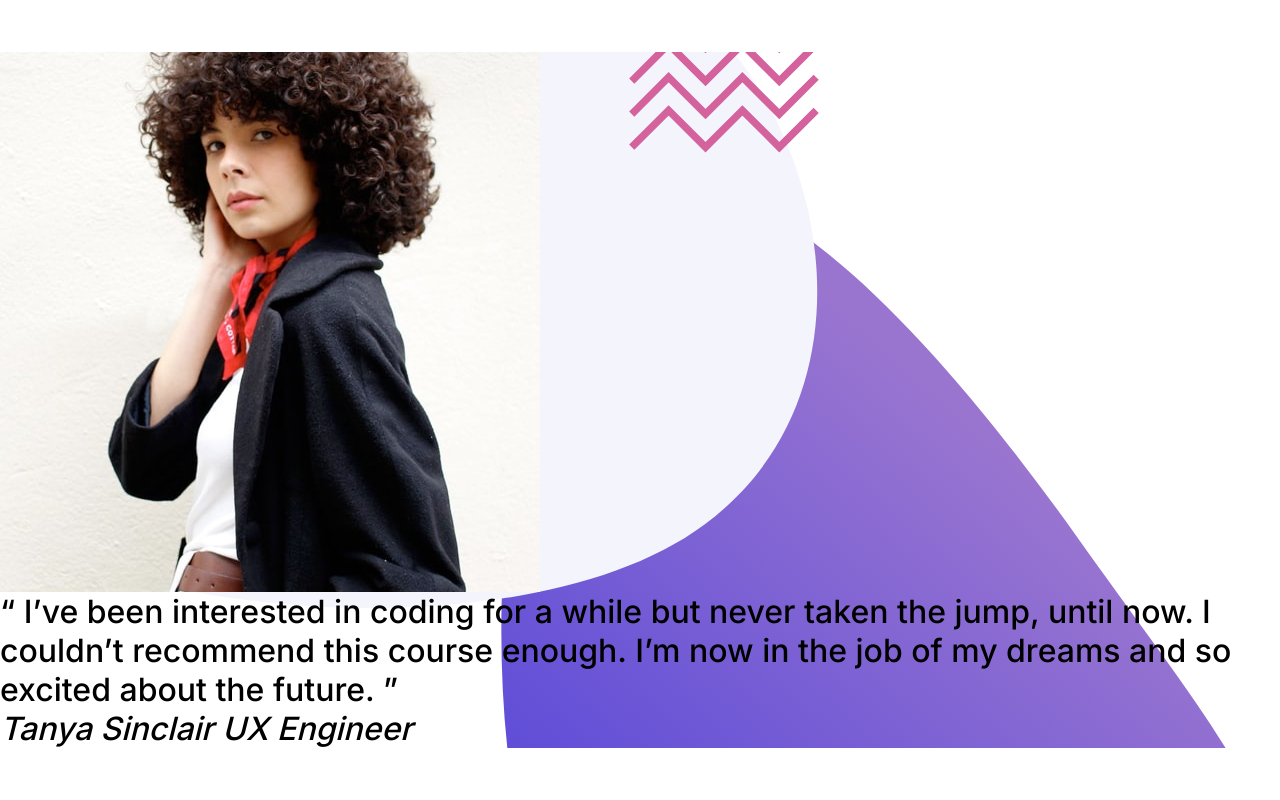
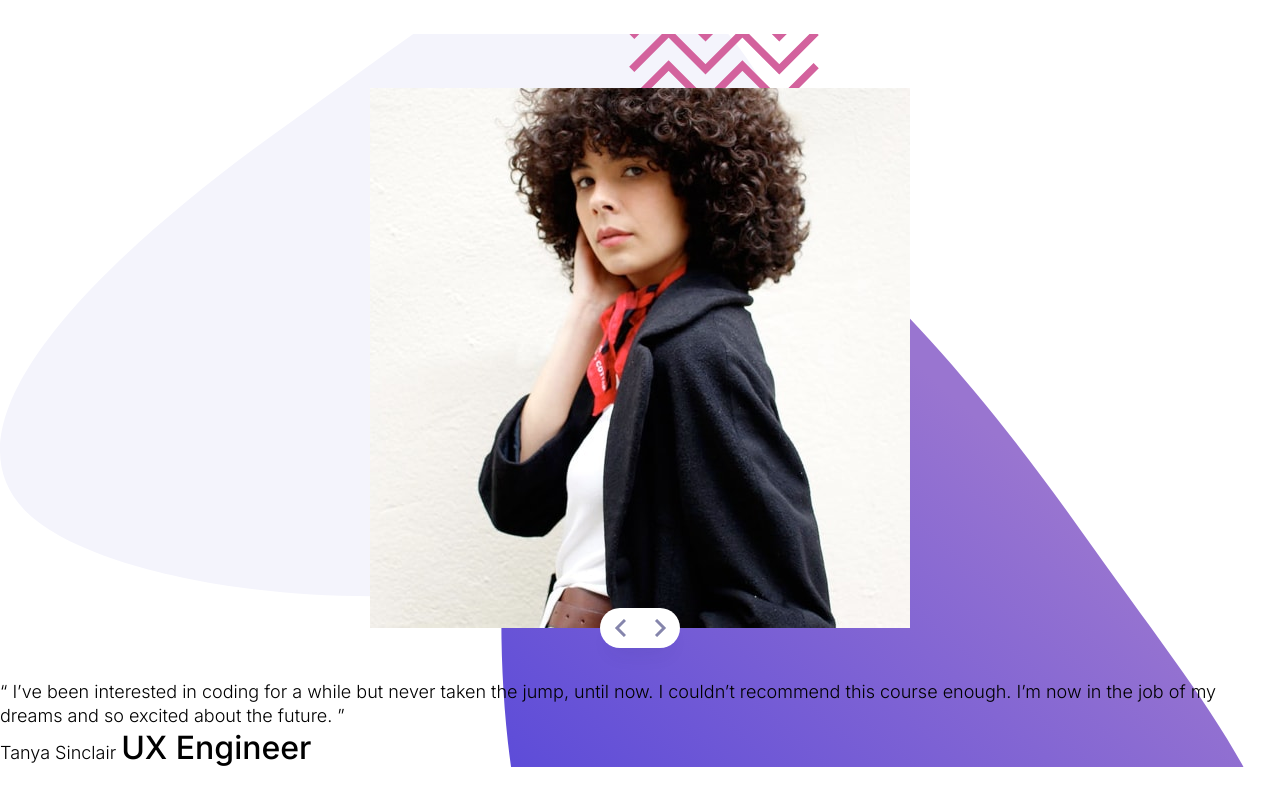
Before and after one commit to Huayao-Zheng/testimonials-slider, a plain HTML site: page index.html in a window 1280 px wide. Drawn offline with Linux system fonts and the light colour scheme.

Commit message:
styled avatar and slide buttons

```diff
--- a/index.html
+++ b/index.html
@@ -12,15 +12,20 @@
   </head>
   <body>
     <main>
-      <div class="avatar">
+      <div class="avatar-contianer">
         <img src="images/image-tanya.jpg" alt="UX engineer" />
+        <div class="arrow-btns-container">
+          <button class="left-arrow"></button>
+          <button class="right-arrow"></button>
+        </div>
       </div>
 
       <blockquote>
         <p>
           “ I’ve been interested in coding for a while but never taken the jump, until now. I couldn’t recommend this course enough. I’m now in the job of my dreams and so excited about the future. ”
         </p>
-        <cite>Tanya Sinclair <span class="job-title">UX Engineer</span></cite>
+        <cite>Tanya Sinclair </cite>
+        <span class="job-title">UX Engineer</span>
       </blockquote>
     </main>
   </body>
--- a/scss/_testimonials.scss
+++ b/scss/_testimonials.scss
@@ -1,3 +1,6 @@
+/*
+  main container
+*/
 main {
   max-width: 1440px;
   min-width: 375px;
@@ -8,11 +11,93 @@ main {
   background-size: 100%;
   background-position: center top 17%;
 
-  // &::before {
-  //   content: '';
-  //   position: absolute;
+  /*
+      avatar container
+  */
+  .avatar-contianer {
+    display: flex;
+    justify-content: center;
+    padding-top: 54px;
+    position: relative;
+    margin-bottom: 52px;
 
-  //   width: 326px;
-  //   height: 307px;
-  // }
+    /*
+      avatar img
+    */
+    &::before {
+      content: '';
+      position: absolute;
+      width: 12px;
+      height: 12px;
+    }
+
+    /*
+      slider-btns-container
+    */
+    .arrow-btns-container {
+      content: '';
+      position: absolute;
+      bottom: 0;
+      left: 50%;
+      transform: translate(-50%, 50%);
+      width: 80px;
+      height: 40px;
+      border-radius: 28px;
+      background-color: #fff;
+      box-shadow: 0px 15px 20px -10px rgba(36, 36, 113, 0.0991313);
+      display: flex;
+      overflow: hidden;
+
+      /*
+        left arrow & right arrow
+      */
+      .left-arrow,
+      .right-arrow {
+        width: 50%;
+        height: 100%;
+        border: none;
+        cursor: pointer;
+        outline: none;
+        &:hover,
+        &:focus {
+          background-color: #f4f4fc;
+        }
+      }
+      .left-arrow {
+        background: url(../images/icon-prev.svg) no-repeat center;
+      }
+      .right-arrow {
+        background: url(../images/icon-next.svg) no-repeat center;
+      }
+    }
+  }
+
+  /*
+    block quote
+  */
+  blockquote {
+    /*
+      quote
+    */
+    p {
+      font-weight: 300;
+      font-size: 18px;
+      line-height: 24px;
+    }
+
+    /*
+      block quote
+    */
+    cite {
+      font-style: normal;
+      font-weight: 300;
+      font-size: 18px;
+      line-height: 24px;
+      /*
+        block quote
+      */
+      .job-title {
+      }
+    }
+  }
 }
```
Also changed, not shown: dist/main.css, 1 other file.
